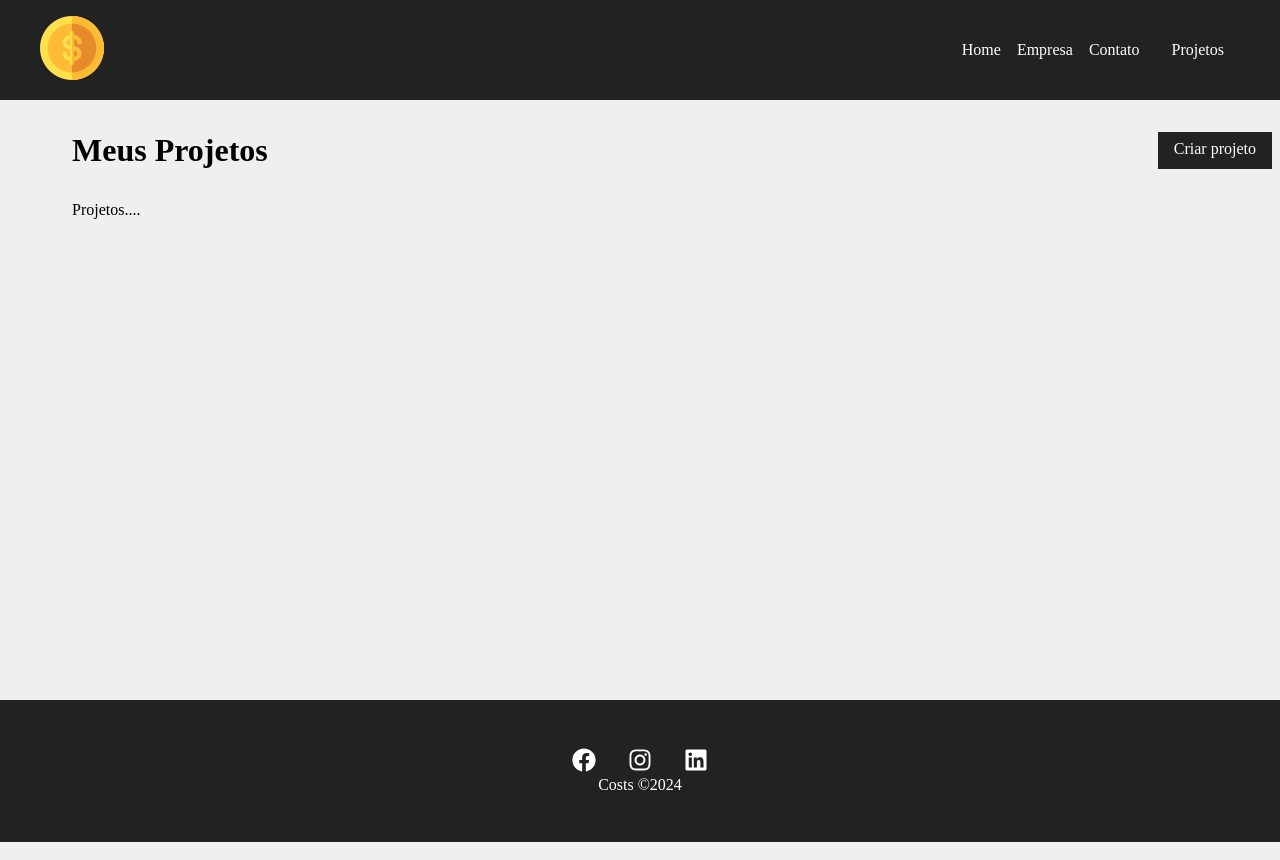
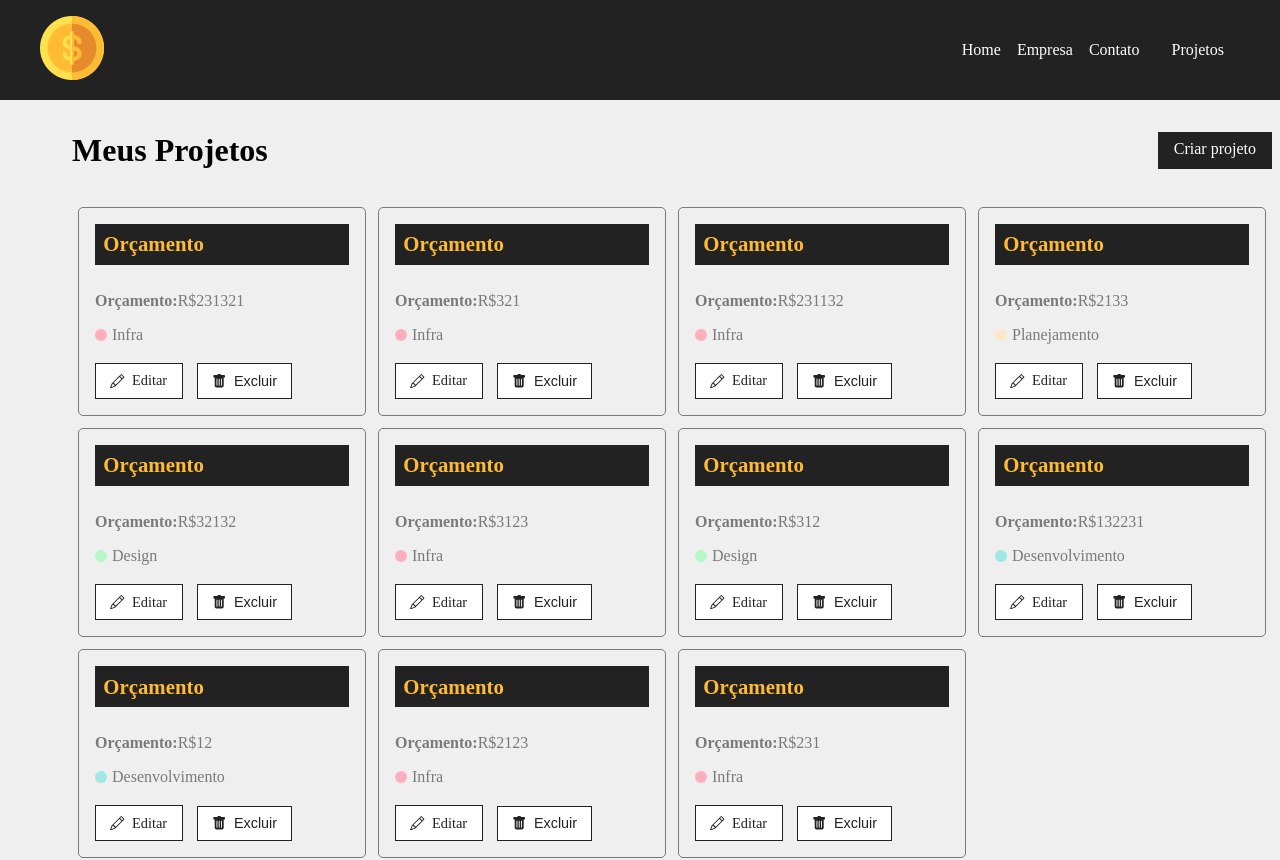
Before and after one commit to ArturMineiro/Projeto_react, a React (Create React App) app in the folder costs/: page /projects in a window 1280 px wide. Shown: the top 860 px of the page. Built offline with nearby package versions, Linux system fonts and the light colour scheme; data requests are answered from the project's data file.

Commit message:
Resgatando projetos do banco de dados

```diff
--- a/costs/src/components/pages/Projects.js
+++ b/costs/src/components/pages/Projects.js
@@ -4,15 +4,31 @@ import {useLocation} from 'react-router-dom'
 import styles from './Projects.module.css'
 import Container from "../layont/Container"
 import LinkButton from "../layont/LinkButton"
-
-
+import ProjectCard from "../project/ProjectCard"
+import { useState,useEffect } from "react"
 
 function Projects(){
-const location = useLocation()
+
+    const [projects,setProjects] = useState([])
+    const location = useLocation()
 let message='Projeto criado com sucesso!!'
 if(location.state){
     message =location.state.message
 }
+useEffect(() => {
+    fetch('http://localhost:5000/projects', {
+        method: 'GET',
+        headers: {
+            'Content-Type': 'application/json',
+        },
+
+    }).then(resp => resp.json())
+    .then(data => {
+   console.log(data)
+        setProjects(data)
+    })
+.catch((err) => console.log(err))
+},[])
     return(
     <div className={styles.project_container}>
         <div className={styles.title_container}>
@@ -21,7 +37,10 @@ if(location.state){
         </div>
   {message && <Message type="success" msg={message}/>}
  <Container  customClass="start">
- <p>Projetos....</p>
+{projects.length >0 &&
+projects.map((project) => (
+    <ProjectCard id={project.id} name={project.name} budget={project.budget} category={project.category.name} key={project.id} />
+))}
  </Container>
     </div>
     )
--- /dev/null
+++ b/costs/src/components/project/ProjectCard.js
@@ -0,0 +1,30 @@
+import styles from './ProjectCard.module.css'
+import {BePencil, BsFillTrashFill, BsPencil} from 'react-icons/bs'
+import {Link} from 'react-router-dom'
+function ProjectCard({id, name, budget, category,handleRemove}){
+  return (
+    <div className={styles.project_card}>
+        <h4>Orçamento</h4>
+    <p><span>
+        Orçamento:
+        </span>
+        R${budget}
+        </p>
+        <p className={styles.category_text}>
+        <span className={`${styles[category.toLowerCase()]}`}></span>{category}
+
+        </p>
+        <div className={styles.project_card_actions}>
+            <Link to='/'>
+                <BsPencil/>Editar
+            </Link>
+    <button>
+        <BsFillTrashFill/> Excluir
+        </button>
+        </div>
+    </div>
+  )
+
+}
+
+export default ProjectCard
--- /dev/null
+++ b/costs/src/components/project/ProjectCard.module.css
@@ -0,0 +1,86 @@
+.project_card{
+    padding: 1em;
+    border : 1px solid #7a7a7a;
+    border-radius: 5px;
+    width: 24%;
+    margin : 0.5%
+}
+
+.project_card h4{
+    background-color: #222;
+    color: #ffbb33;
+    padding: .4em;
+    margin-bottom: 1.3em;
+    font-size: 1.3em;
+}
+
+.project_card p{
+    color: #7a7a7a;
+    margin-bottom: 1em;
+}
+
+.project_card p span{
+   font-weight: bold;
+}
+
+.category_text{
+display: flex;
+align-items: center;
+}
+
+.category_text span{
+    display:block;
+    width: 12px;
+    height: 12px;
+    border-radius: 50%;
+    background-color: #ccc;
+    margin-right: 5px;
+}
+
+.category_text .infra{
+ background-color: #ffaebc;
+}
+
+.category_text .desenvolvimento{
+    background-color: #a0e7e5;
+}
+.category_text .design{
+    background-color: #b4f8c8;
+}
+
+.category_text .planejamento{
+    background-color: #fbe7c6;
+}
+
+.project_card_actions{
+    margin-top: 1.2em;
+    display: flex;
+    align-items: center;
+}
+
+.project_card_actions a,
+.project_card_actions button {
+    text-decoration: none;
+    border: none;
+    background-color: #fff;
+    color: #222;
+    font-size: .9em;
+    padding: .6em 1em;
+    margin-right: 1em;
+    cursor : pointer;
+    border: 1px solid #222;
+    display: flex;
+    align-items: center;
+    justify-content: center;
+    transition: 0.5;
+}
+
+.project_card_actions svg{
+    margin-right: .5em;
+}
+
+.project_card_actions a:hover,
+.project_card_actions button:hover{
+    background-color: #222;
+    color: #ffbb33;
+}
```
